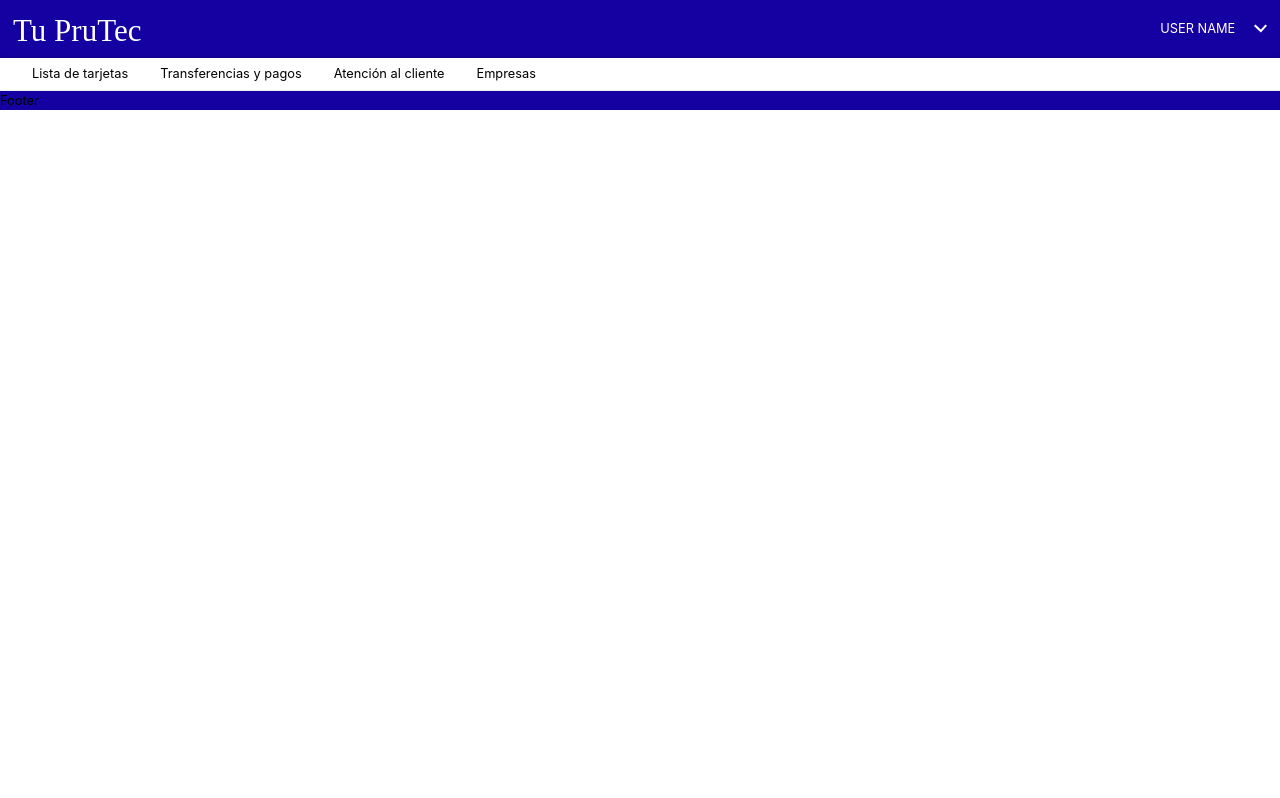
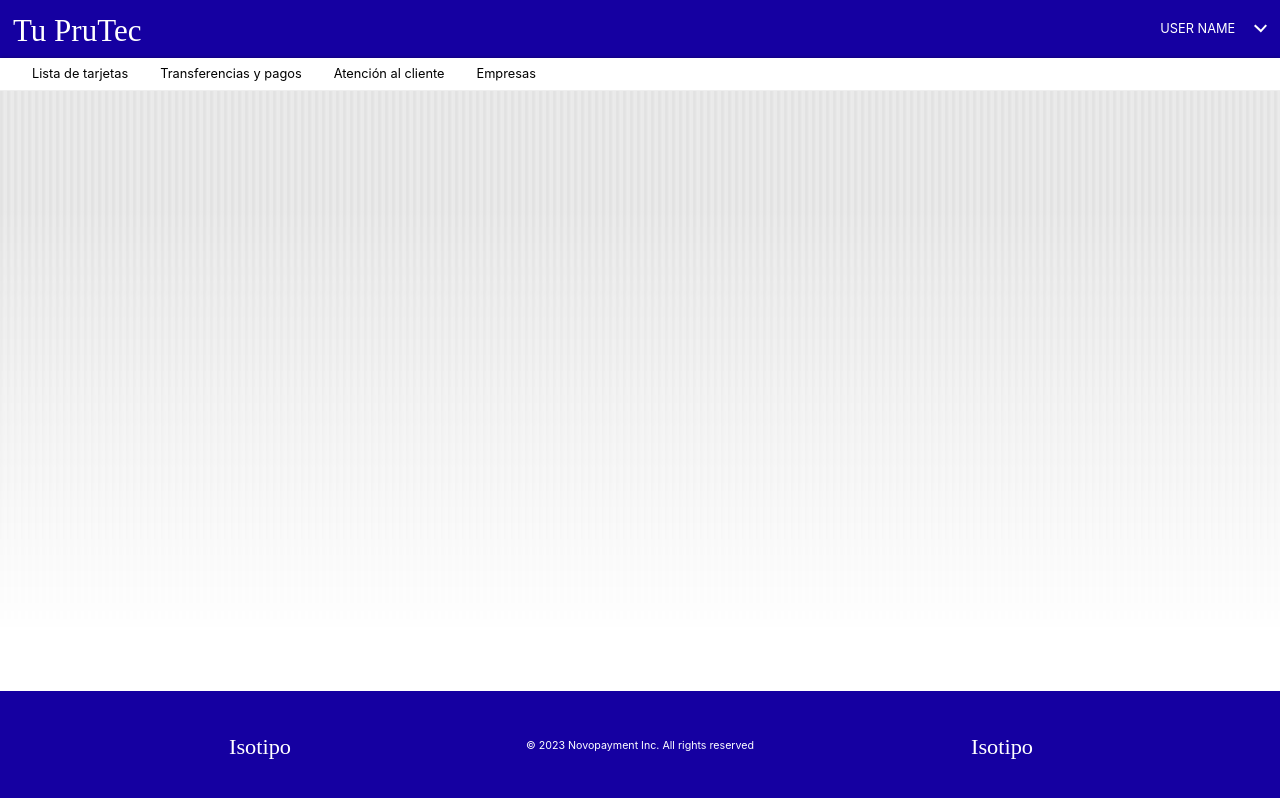
Before and after one commit to Juanver/novopayment, a React (Vite) app: page / in a window 1280 px wide. Built offline with nearby package versions, Linux system fonts and the light colour scheme; data requests are answered from the project's data file.

Commit message:
feat: add footer and update app styles

```diff
--- a/src/App.styled.ts
+++ b/src/App.styled.ts
@@ -1,10 +1,13 @@
 import styled from "styled-components";
 import { Palette } from "./assets/palette/Palette";
+import bgContent from "./assets/bg-content.jpg"
 
 const ContainerApp = styled.div``;
 
 const ContentApp = styled.div`
-  background-color: ${Palette.BrandGray100};
+  background-image: url(${bgContent});
+  background-repeat: repeat-x;
+  height: calc(100vh - 200px);
 `;
 
 export const StyledApp = {
--- a/src/components/Footer/Footer.styled.ts
+++ b/src/components/Footer/Footer.styled.ts
@@ -1,10 +1,23 @@
 import styled from "styled-components";
 import { Palette } from "../../assets/palette/Palette";
+import { Spacing } from "../../assets/spacing/Spacing";
 
 const ContainerFooter = styled.div`
   background-color: ${Palette.BrandBlue};
+  color: white;
+  display: flex;
+  justify-content: space-evenly;
+  padding: ${Spacing.Spacing5} ${Spacing.Spacing2};
+  img {
+    width: 80px;
+  }
+`;
+
+const ContainerCopyright = styled.p`
+  magin-bottom: ${Spacing.Spacing0};
 `;
 
 export const StyledFooter = {
   ContainerFooter,
+  ContainerCopyright,
 };
--- a/src/components/Footer/Footer.tsx
+++ b/src/components/Footer/Footer.tsx
@@ -1,10 +1,19 @@
 import React from 'react'
 import { StyledFooter } from './Footer.styled';
+import Isotipo from '../../assets/Isotipo.svg';
 
 export const Footer: React.FC = () => {
+  const date = new Date();
+  const year = date.getFullYear();
+  const companyName = 'Novopayment Inc.';
+
   return (
     <StyledFooter.ContainerFooter>
-      Footer
+      <img src={Isotipo} alt='Isotipo' />
+      <StyledFooter.ContainerCopyright>
+        <small>&copy;{` ${year} `}<span>{companyName} All rights reserved</span></small>
+      </StyledFooter.ContainerCopyright>
+      <img src={Isotipo} alt='Isotipo' />
     </StyledFooter.ContainerFooter>
   )
 }
```
